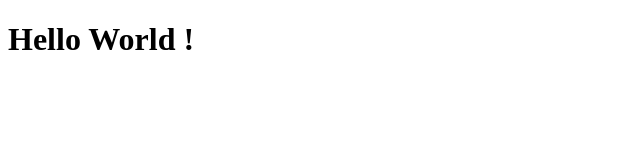
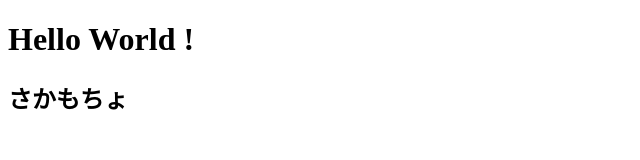
Before and after one commit to lifeistech/tech_study_git, a plain HTML site: page index.html in a window 1280 px wide. Shown: the whole page, without its empty margins (0-640 px from the left). Drawn offline with Linux system fonts and the light colour scheme.

Commit message:
Update index.html

```diff
--- a/index.html
+++ b/index.html
@@ -6,5 +6,6 @@
 </head>
 <body>
 <h1>Hello World !</h1>
+<h2>さかもちょ</h2>
 </body>
 </html>
```
